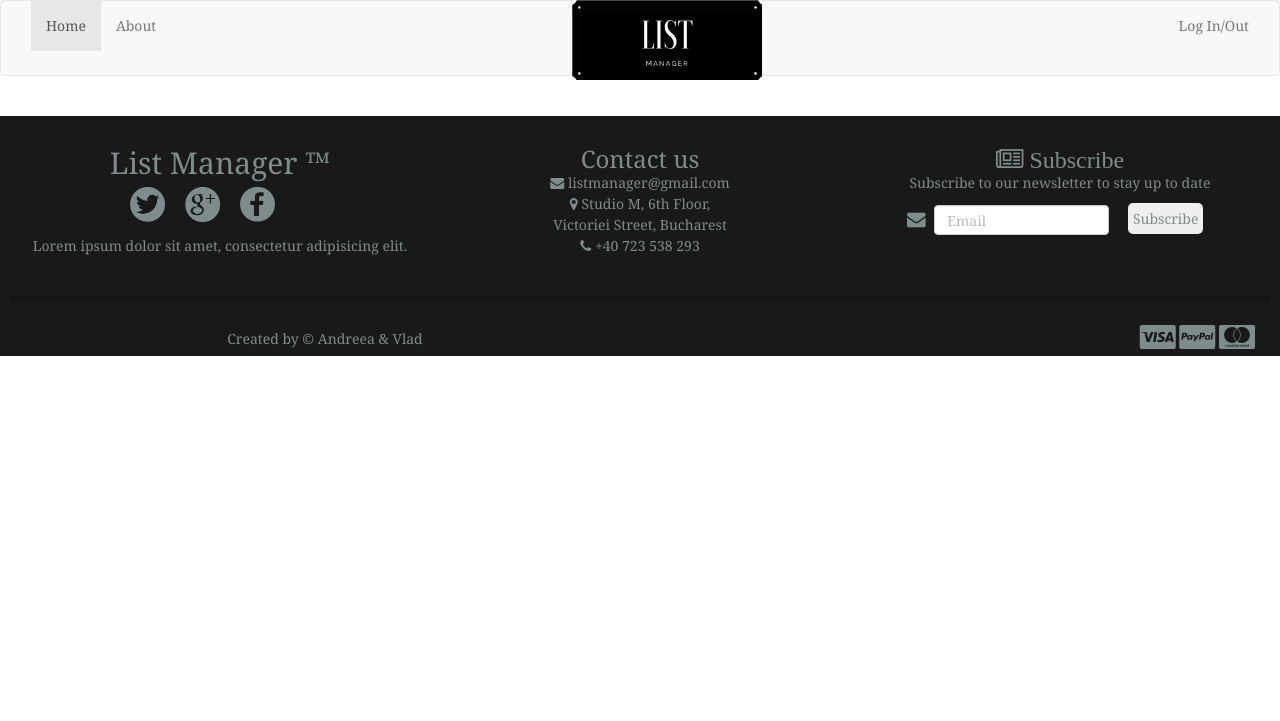
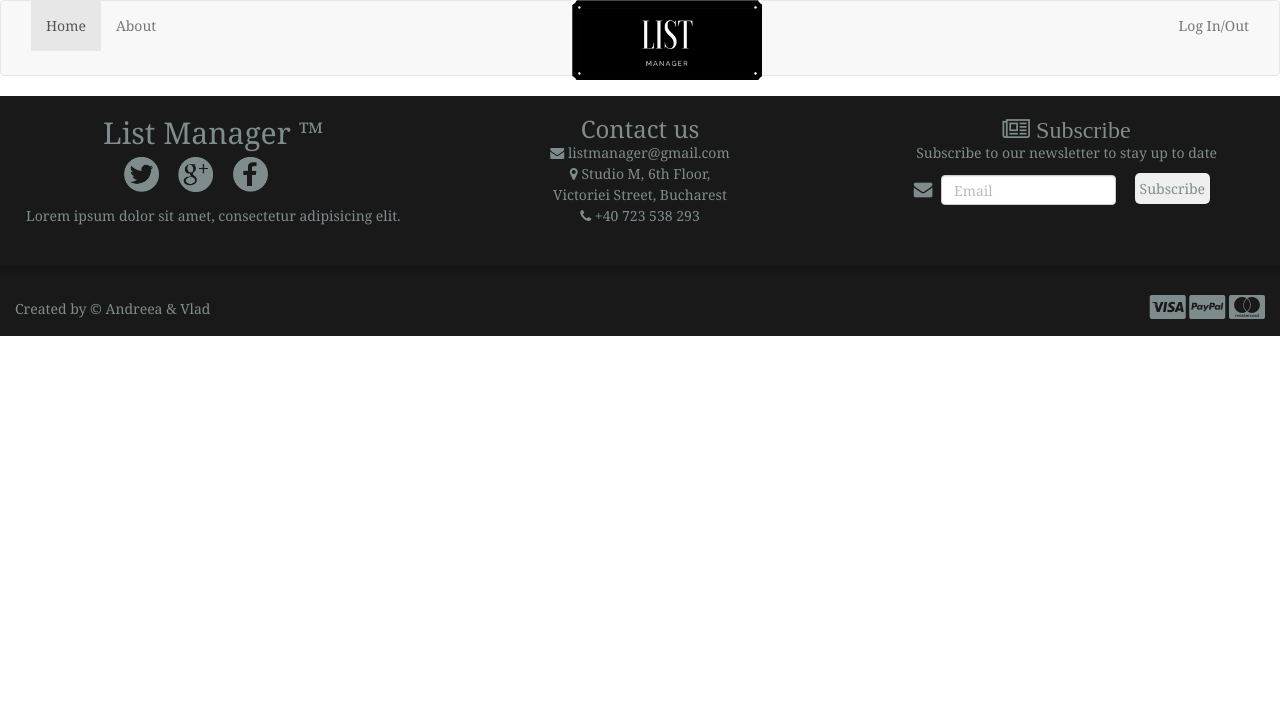
Before and after one commit to AndreeaBila/ToDoList, a PHP site: page /php/main.php in a window 1280 px wide. Shown: the top 721 px of the page. Run offline with PHP 8.4, Linux system fonts and the light colour scheme; the visitor is signed in with stand-in values (Sample User, id 1); some libraries are stand-ins or nearby versions.

Commit message:
footer changes

```diff
--- a/css/main.css
+++ b/css/main.css
@@ -65,7 +65,6 @@ table {
 /* line 1, ../scss/base/_base.scss */
 body {
   font-family: Cambria, Cochin, Georgia, Times, Times New Roman, serif;
-  position: relative;
 }
 
 /* line 6, ../scss/layout/_nav.scss */
@@ -83,58 +82,52 @@ body {
 /* line 5, ../scss/layout/_footer.scss */
 footer {
   height: 240px;
-  position: absolute;
   margin-top: 20px;
-  right: 0;
-  left: 0;
-  padding: 1rem;
-  background-color: #efefef;
-  text-align: center;
 }
 
-/* line 17, ../scss/layout/_footer.scss */
+/* line 10, ../scss/layout/_footer.scss */
 .footer-component, footer {
   color: #7F8C8D;
   background-color: #191919;
 }
 
-/* line 23, ../scss/layout/_footer.scss */
+/* line 16, ../scss/layout/_footer.scss */
 .footer-component ul {
   margin-left: -35px;
 }
-/* line 25, ../scss/layout/_footer.scss */
+/* line 18, ../scss/layout/_footer.scss */
 .footer-component ul li {
   display: inline-block;
   padding: 8px;
 }
-/* line 28, ../scss/layout/_footer.scss */
+/* line 21, ../scss/layout/_footer.scss */
 .footer-component ul li img {
   width: 35px;
 }
-/* line 34, ../scss/layout/_footer.scss */
+/* line 27, ../scss/layout/_footer.scss */
 .footer-component input[type="email"] {
   height: 30px !important;
   width: 175px !important;
 }
-/* line 39, ../scss/layout/_footer.scss */
+/* line 32, ../scss/layout/_footer.scss */
 .footer-component input[type="submit"] {
   padding: 5px !important;
   width: 75px;
 }
 
-/* line 45, ../scss/layout/_footer.scss */
+/* line 38, ../scss/layout/_footer.scss */
 hr {
   height: 12px;
   border: 0;
   box-shadow: inset 0 12px 12px -12px rgba(0, 0, 0, 0.5);
 }
 
-/* line 51, ../scss/layout/_footer.scss */
+/* line 44, ../scss/layout/_footer.scss */
 .clear {
   clear: both;
 }
 
-/* line 55, ../scss/layout/_footer.scss */
+/* line 48, ../scss/layout/_footer.scss */
 .below-footer {
   margin-top: -5px;
 }
--- a/scss/base/_base.scss
+++ b/scss/base/_base.scss
@@ -1,4 +1,3 @@
 body {
   font-family: $default-font;
-  position: relative;
 }
--- a/scss/layout/_footer.scss
+++ b/scss/layout/_footer.scss
@@ -4,14 +4,7 @@
 
 footer {
     height: 240px;
-    position: absolute;
     margin-top: 20px;
-  right: 0;
-  left: 0;
-  padding: 1rem;
-  background-color: #efefef;
-  text-align: center;
-
 }
 
 .footer-component, footer {
```
